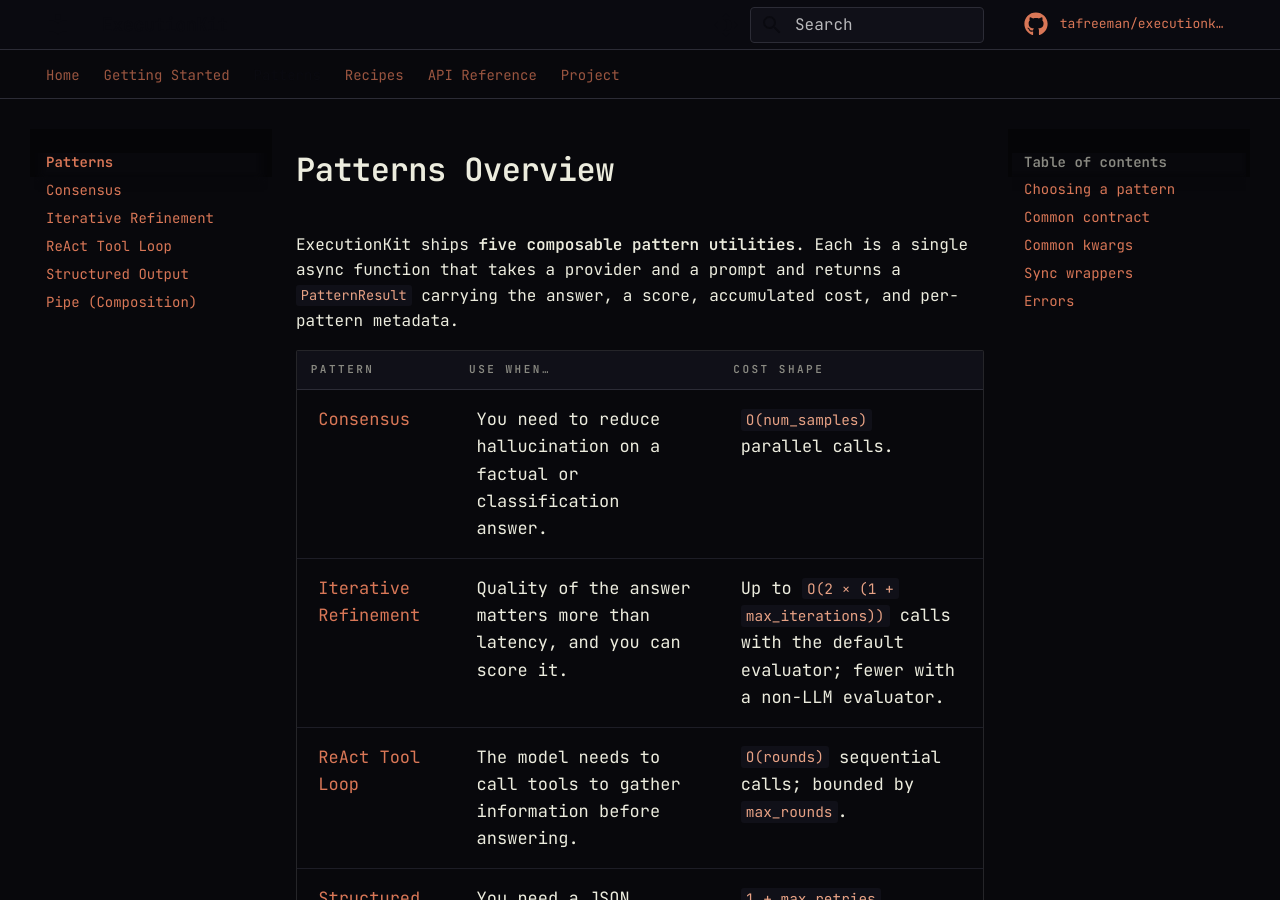
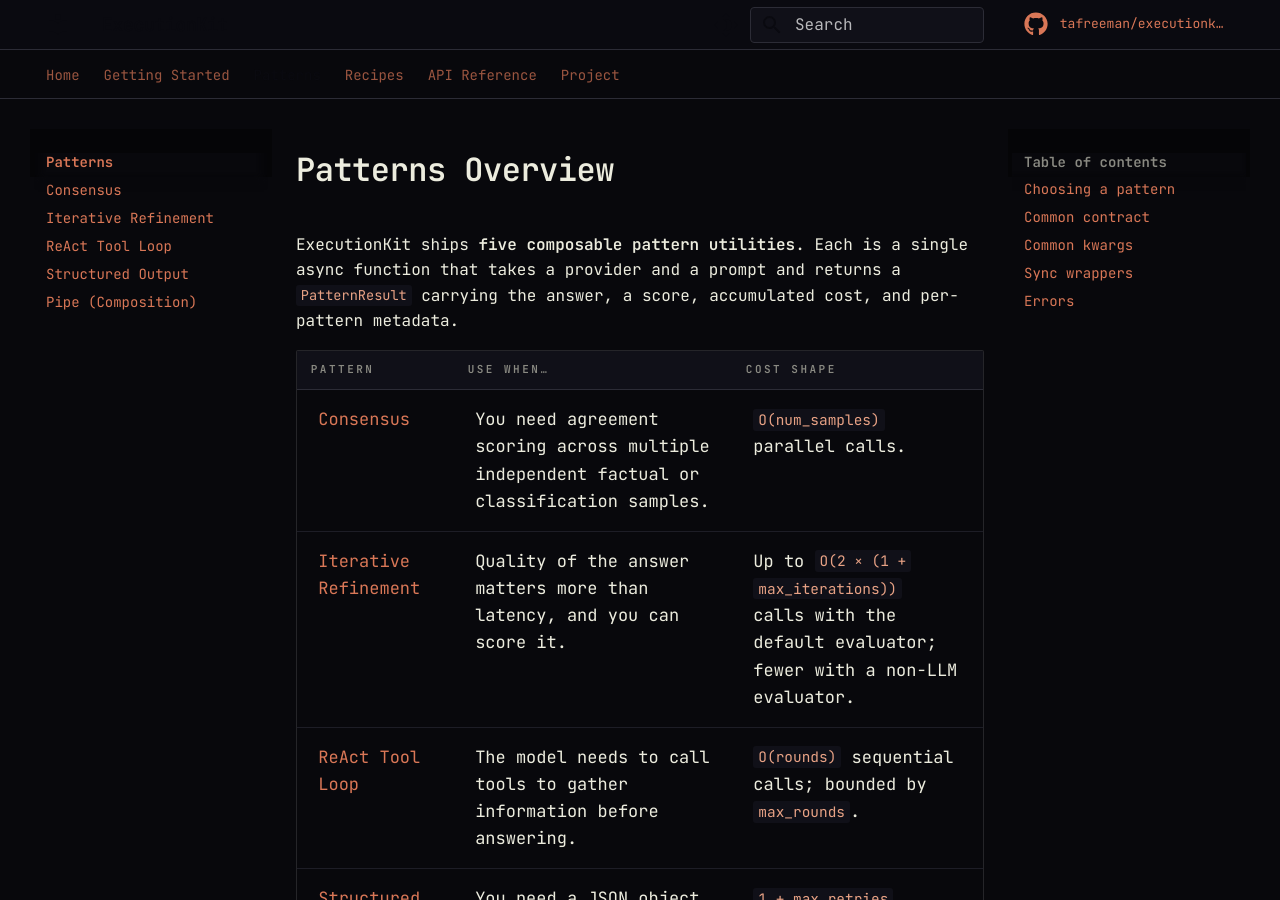
Before and after one commit to tafreeman/executionkit, an MkDocs documentation site: the page built from docs/patterns/index.md, in a window 1280 px wide and 900 px high. Built offline with MkDocs 1.6.1 and Material for MkDocs 9.7.7, drawn with Linux system fonts in a browser that asks for light colours; comment, search, counter and statistics services are not loaded.

```diff
--- a/docs/patterns/index.md
+++ b/docs/patterns/index.md
@@ -4,7 +4,7 @@ ExecutionKit ships **five composable pattern utilities**. Each is a single async
 
 | Pattern | Use when… | Cost shape |
 |---------|-----------|------------|
-| [Consensus](consensus.md) | You need to reduce hallucination on a factual or classification answer. | `O(num_samples)` parallel calls. |
+| [Consensus](consensus.md) | You need agreement scoring across multiple independent factual or classification samples. | `O(num_samples)` parallel calls. |
 | [Iterative Refinement](iterative-refinement.md) | Quality of the answer matters more than latency, and you can score it. | Up to `O(2 × (1 + max_iterations))` calls with the default evaluator; fewer with a non-LLM evaluator. |
 | [ReAct Tool Loop](react-loop.md) | The model needs to call tools to gather information before answering. | `O(rounds)` sequential calls; bounded by `max_rounds`. |
 | [Structured Output](structured.md) | You need a JSON object or array with optional validation and repair. | `1 + max_retries` sequential calls in the worst case. |
@@ -18,7 +18,7 @@ flowchart TD
     B -- yes --> C[ReAct Tool Loop]
     B -- no --> D{Can you score<br/>answer quality?}
     D -- yes --> E[Iterative Refinement]
-    D -- no --> F{Need to reduce<br/>hallucination?}
+    D -- no --> F{Need agreement<br/>scoring?}
     F -- yes --> G[Consensus]
     F -- no --> K{Need JSON<br/>with validation?}
     K -- yes --> L[Structured Output]
--- a/pyproject.toml
+++ b/pyproject.toml
@@ -69,10 +69,6 @@ asyncio_mode = "auto"
 asyncio_default_fixture_loop_scope = "function"
 testpaths = ["tests"]
 addopts = "--cov=executionkit --cov-report=term-missing"
-markers = [
-    "integration: end-to-end tests that call real LLM APIs (deselect with -m 'not integration')",
-    "slow: tests taking more than 5 seconds",
-]
 
 [tool.coverage.run]
 branch = true
```
Also changed, not shown: CONTRIBUTING.md (+5 -7 lines), README.md (+4 -3 lines), docs/getting-started/installation.md (+1 -2 lines), docs/index.md (+1 -1 lines), docs/patterns/consensus.md (+1 -1 lines), 5 other files.
